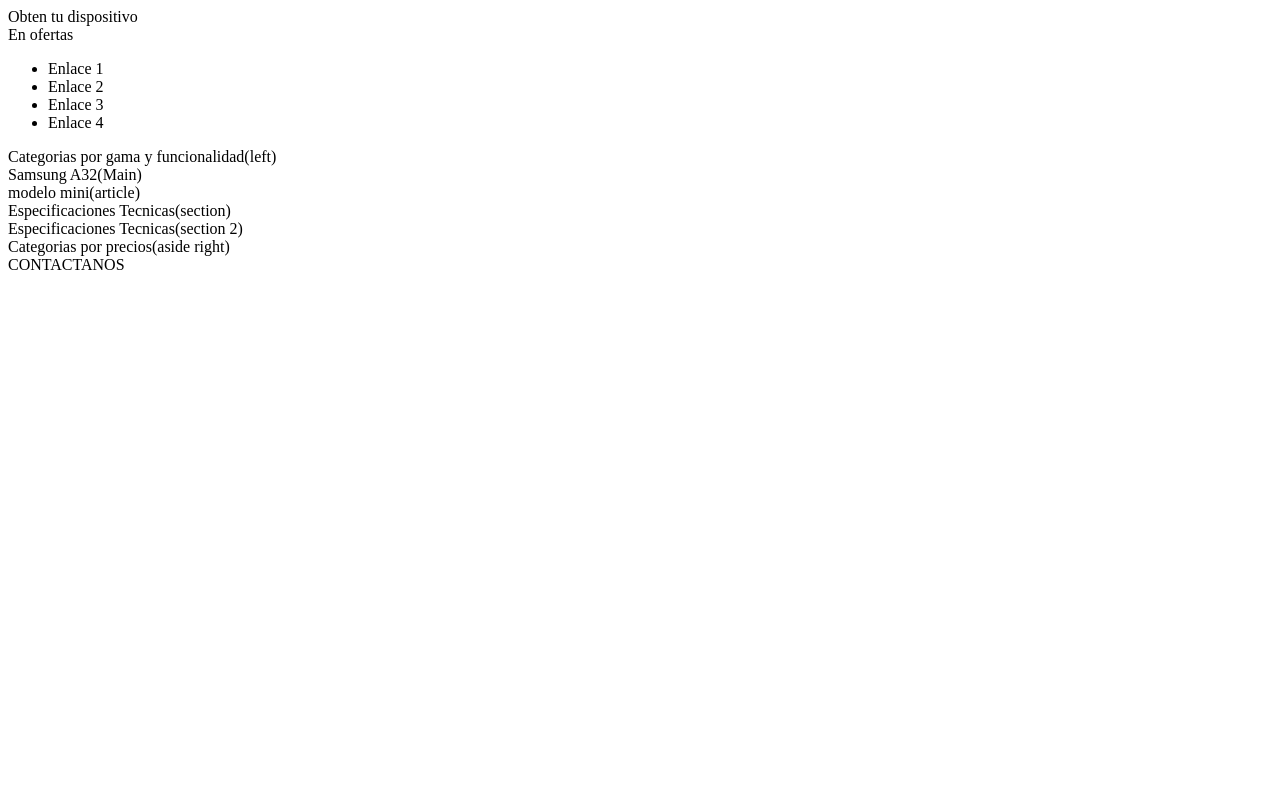
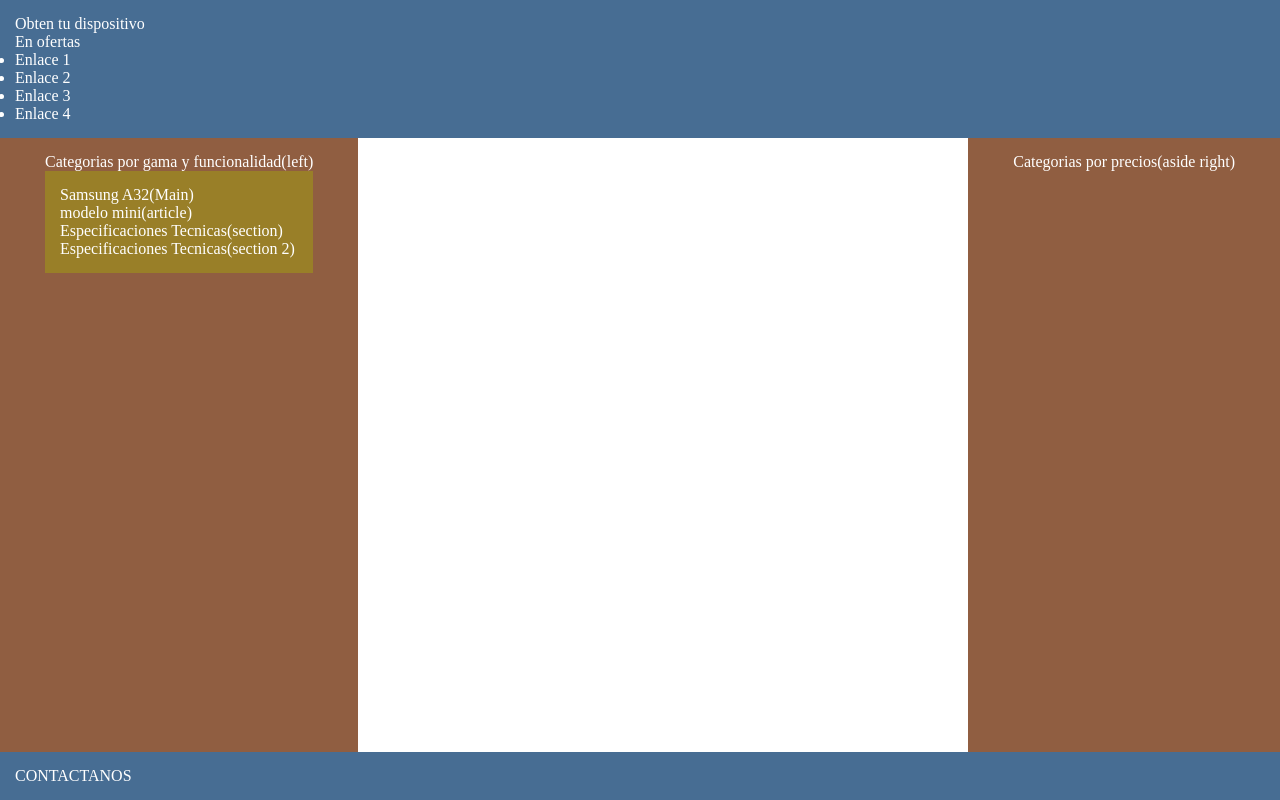
Before and after one commit to MarlonTMF/Taller_Grial, a plain HTML site: page index.html in a window 1280 px wide. Drawn offline with Linux system fonts and the light colour scheme.

Commit message:
Grial Subida_FIN4

```diff
--- a/index.html
+++ b/index.html
@@ -3,7 +3,8 @@
 <head>
     <meta charset="UTF-8">
     <meta name="viewport" content="width=device-width, initial-scale=1.0">
-    <title>Document</title>
+    <title>Venta Computadores</title>
+    <link rel="stylesheet" href="styles.css">
 </head>
 <body>
     <header>Obten tu dispositivo
```
